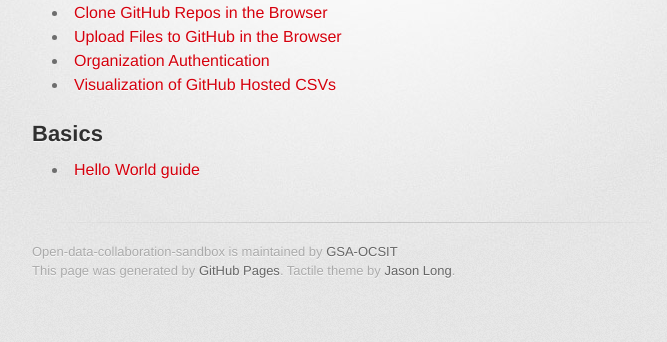
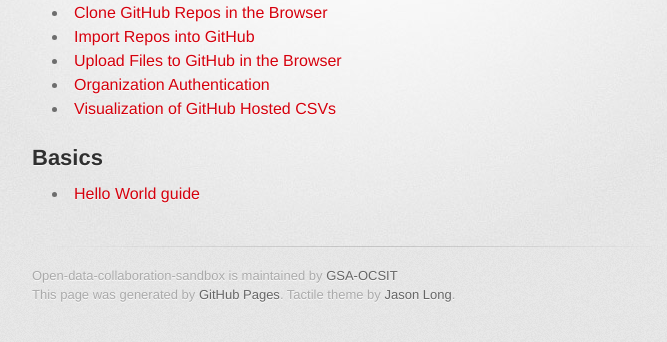
Before and after one commit to GSA/Open-Data-Collaboration-Sandbox, a Jekyll site: the page built from github_tips_and_tricks.md, in a window 1280 px wide, cut to the strip 324-666 px from the top of the page. Shown: the whole strip, without its empty margins (298-965 px from the left). Built offline with Jekyll 4.4.1, drawn with Linux system fonts in a browser that asks for light colours; some web fonts are replaced.

Commit message:
adding importer

```diff
--- a/github_tips_and_tricks.md
+++ b/github_tips_and_tricks.md
@@ -10,6 +10,7 @@
 * [Google Spreadsheets -> Markdown](https://github.com/jlord/sheetdown)
 * [Create Tables in MarkDown](http://www.tablesgenerator.com/markdown_tables)
 * [Clone GitHub Repos in the Browser](https://github.com/benbalter/copy-to)
+* [Import Repos into GitHub](https://porter.github.com/new)
 * [Upload Files to GitHub in the Browser](https://github.com/benbalter/github-uploader)
 * [Organization Authentication](https://github.com/benbalter/add-to-org)
 * [Visualization of GitHub Hosted CSVs](http://blog.statwing.com/visualize-any-public-csv-on-github-in-a-few-clicks/)
```
